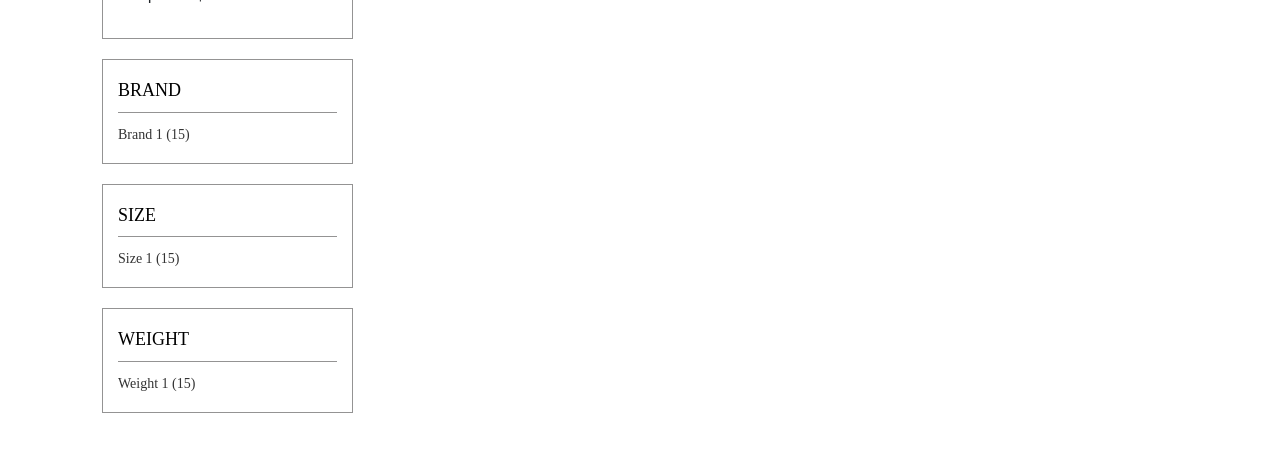
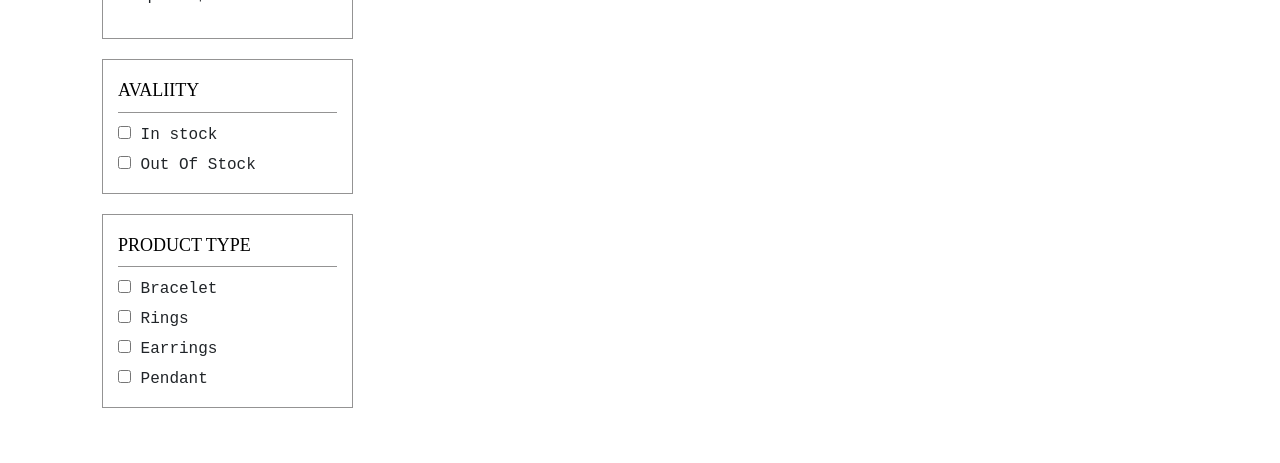
Before and after one commit to pranay793/Jewellery-website, a React (Create React App) app: page /Shop in a window 1280 px wide. Shown: the part 434-897 px from the top of the page. Built offline with nearby package versions, Linux system fonts and the light colour scheme; no server answers; a web font is replaced by a local one.

Commit message:
26 june update

```diff
--- a/src/components/CheckoutPage.jsx
+++ b/src/components/CheckoutPage.jsx
@@ -66,7 +66,7 @@ const CheckoutPage = () => {
           <h2>Checkout</h2>
           <div className="checkout-wrapper">
             {/* Billing Form */}
-            <form className="checkout-form" onSubmit={handleSubmit}>
+            <form className="checkout-form order-lg-1 order-2" onSubmit={handleSubmit}>
               <h3>Billing Information</h3>
 
               <div className="form-group full-width">
@@ -149,7 +149,7 @@ const CheckoutPage = () => {
             </form>
 
             {/* Order Summary */}
-            <div className="order-summary">
+            <div className="order-summary order-lg-2 order-1">
               <h3>Order Summary</h3>
               {cartItems.map(item => (
                 <div key={item.id} className="summary-product">
--- a/src/components/Shop.jsx
+++ b/src/components/Shop.jsx
@@ -115,19 +115,24 @@ const Shop = () => {
               </div>
 
               {/* Placeholder Filters */}
+
+
               <div className='filter-box'>
-                <h3>Brand</h3>
-                <ul><li><a href="#">Brand 1 (15)</a></li></ul>
+                <h3>Avaliity</h3>
+                <ul>
+                  <li><input type="checkbox"/> In stock</li>
+                  <li><input type="checkbox"/> Out Of Stock</li>
+                </ul>
               </div>
 
               <div className='filter-box'>
-                <h3>Size</h3>
-                <ul><li><a href="#">Size 1 (15)</a></li></ul>
-              </div>
-
-              <div className='filter-box'>
-                <h3>Weight</h3>
-                <ul><li><a href="#">Weight 1 (15)</a></li></ul>
+              <h3>Product Type</h3>
+                <ul>
+                <li><input type="checkbox"/> Bracelet</li>
+                <li><input type="checkbox"/> Rings</li>
+                <li><input type="checkbox"/> Earrings</li>
+                <li><input type="checkbox"/> Pendant</li>
+                </ul>
               </div>
             </div>
 
```
